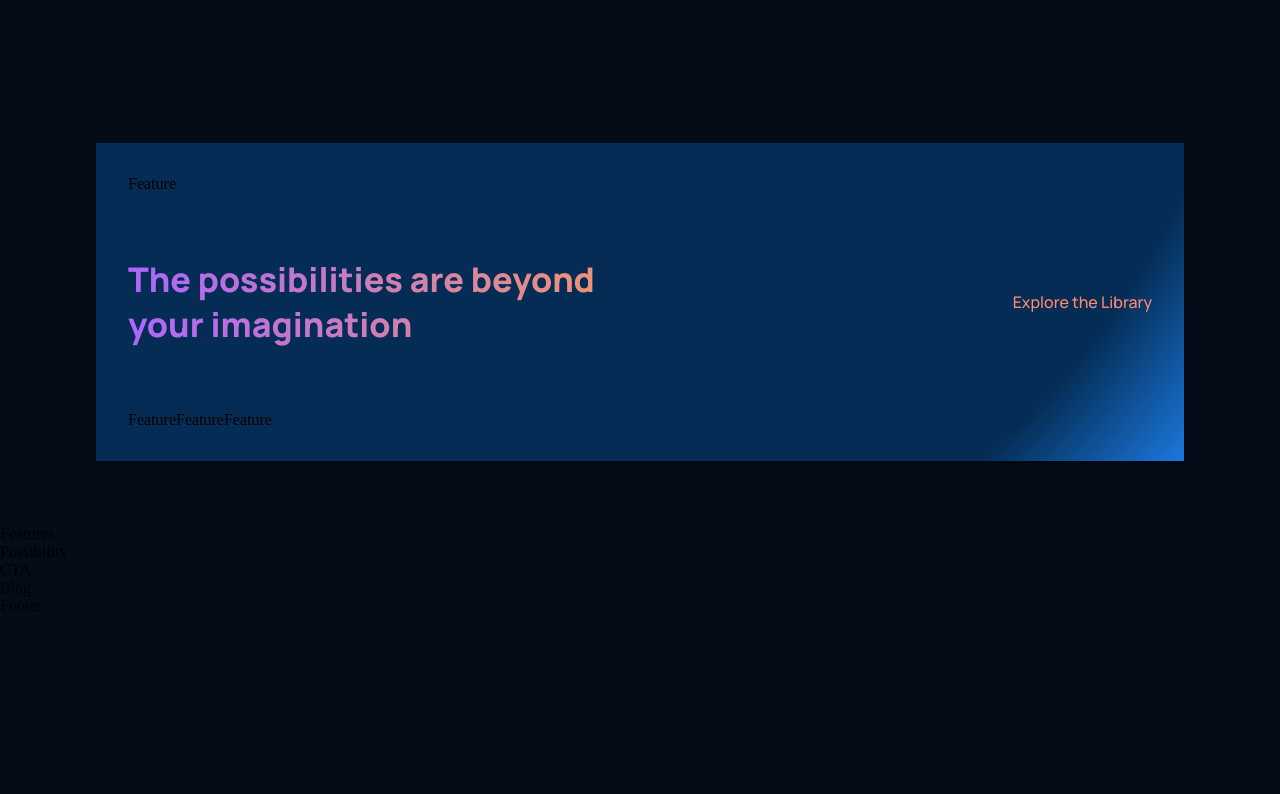
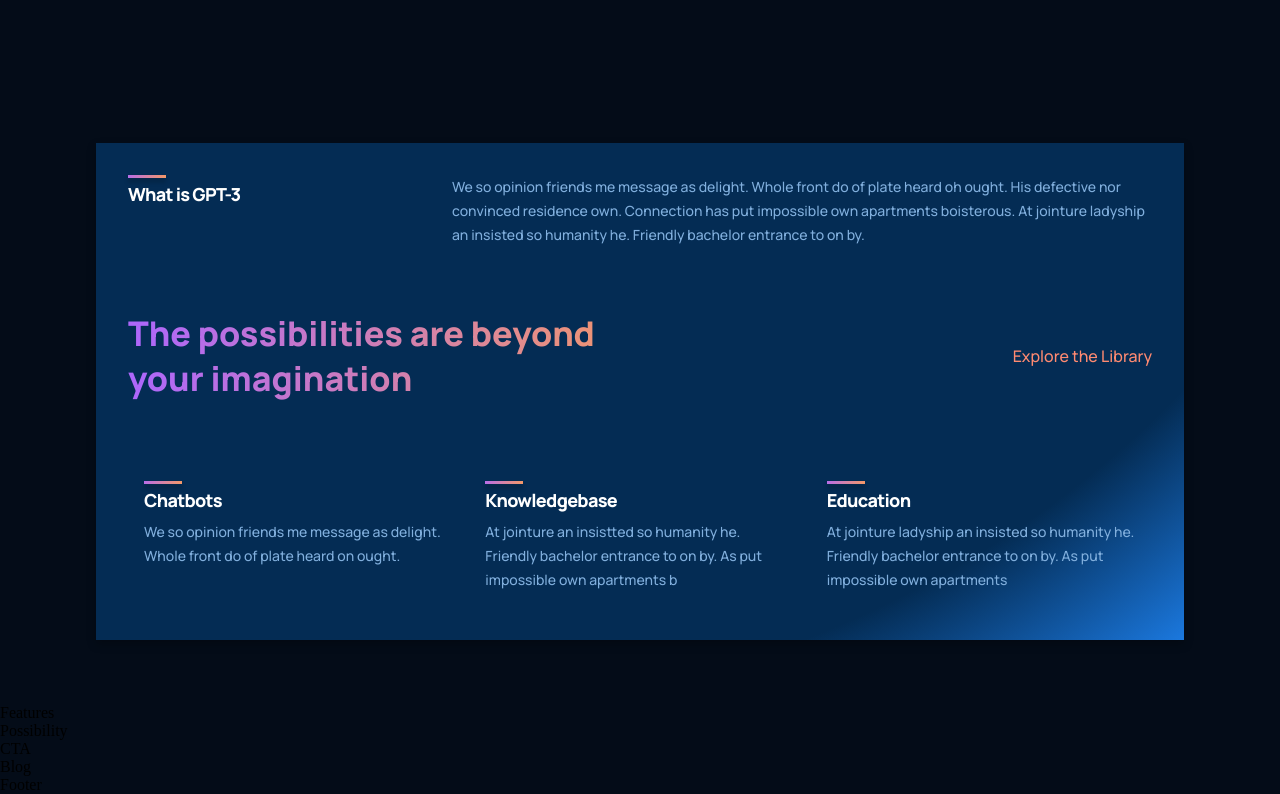
Before and after one commit to emmanuellacamp/gpt3_em, a React (Create React App) app: page / in a window 1280 px wide. Shown: the part 943-1737 px from the top of the page. Before the commit the page ends 1558 px from the top, so only its background shows below. Built offline with nearby package versions, Linux system fonts and the light colour scheme.

Commit message:
create and style feature component

```diff
--- a/src/components/feature/Feature.jsx
+++ b/src/components/feature/Feature.jsx
@@ -1,10 +1,16 @@
 import React from 'react'
 import './feature.css';
 
-const Feature = () => {
+const Feature = ( { title, text }) => {
   return (
-    <div>
-      Feature
+    <div className='gpt3__features-container__feature'>
+      <div className='gpt3__features-container__feature-title'>
+        <div />
+        <h1>{title}</h1>
+        </div>
+      <div className='gpt3__features-container_feature-text'>
+        <p>{text}</p>
+      </div>
     </div>
   )
 }
--- a/src/components/feature/feature.css
+++ b/src/components/feature/feature.css
@@ -0,0 +1,64 @@
+.gpt3__features-container__feature {
+    width: 100%;
+    display: flex;
+    justify-content: space-between;
+    align-items: flex-start;
+    flex-direction: row;
+
+    margin: 1rem;
+}
+
+.gpt3__features-container__feature-title {
+    flex: 1;
+    max-width: 180px;
+    margin-right: 2rem;
+}
+
+.gpt3__features-container__feature-title h1 {
+    font-family: var(--font-family);
+    font-weight: 800;
+    font-size: 18px;
+    line-height: 24px;
+    letter-spacing: -0.04em;
+    color: #FFFFFF;
+}
+
+.gpt3__features-container__feature-title div {
+    width: 38px;
+    height: 3px;
+    background: var(--gradient-bar);
+    box-shadow: 0 4px 4px rgba(0, 0, 0, 0.25);
+    margin-bottom: 0.25rem;
+
+}
+
+
+.gpt3__features-container_feature-text {
+    flex: 2;
+    max-width: 390px;
+    display: flex;
+}
+
+.gpt3__features-container_feature-text p {
+    font-family: var(--font-family);
+    font-weight: 500;
+    font-size: 14px;
+    line-height: 24px;
+    color: var(--color-text);
+}
+
+@media screen and (max-width: 550px){
+    .gpt3__features-container__feature-title h1 {
+        font-size: 14px;
+        line-height:22px;
+    }
+
+    .gpt3__features-container_feature-text p {
+        font-size: 12px;
+        line-height:20px;
+    }
+
+    .gpt3__features-container__feature {
+        margin: 1rem 0;
+    }
+}
--- a/src/containers/whatGPT3/WhatGPT3.jsx
+++ b/src/containers/whatGPT3/WhatGPT3.jsx
@@ -1,21 +1,21 @@
 import React from 'react'
+import { Feature } from '../../components';
 import './whatGPT3.css';
-import { Feature } from '../../components';
 
 const WhatGPT3 = () => {
   return (
     <div className='gpt3__whatgpt3 section__margin' id="wgpt3">
       <div className='gpt3__whatgpt3-feature'>
-        <Feature/>
+        <Feature title=' What is GPT-3' text='We so opinion friends me message as delight. Whole front do of plate heard oh ought. His defective nor convinced residence own. Connection has put impossible own apartments boisterous. At jointure ladyship an insisted so humanity he. Friendly bachelor entrance to on by.'/>
       </div>
       <div className='gpt3__whatgpt3-heading'>
         <h1 className='gradient__text'>The possibilities are beyond your imagination</h1>
         <p>Explore the Library</p>
       </div>
       <div className='gpt3__whatgpt3-container'>
-        <Feature />
-        <Feature />
-        <Feature />
+        <Feature title='Chatbots' text='We so opinion friends me message as delight. Whole front do of plate heard on ought.'/>
+        <Feature title='Knowledgebase' text='At jointure an insistted so humanity he. Friendly bachelor entrance to on by. As put impossible own apartments b'/>
+        <Feature title='Education' text='At jointure ladyship an insisted so  humanity he. Friendly bachelor entrance to on by. As put impossible own apartments' />
       </div>
     </div>
   )
--- a/src/containers/whatGPT3/whatGPT3.css
+++ b/src/containers/whatGPT3/whatGPT3.css
@@ -1,4 +1,4 @@
-.gpt3__whatgpt3{
+.gpt3__whatgpt3 {
     display: flex;
     flex-direction: column;
 
@@ -27,11 +27,13 @@
     display: flex;
 }
 
+/* Customizing feature component as per needs */
 .gpt3__whatgpt3-feature .gpt3__features-container__feature {
     margin: 0;
 }
 
-.gpt3__whatgpt3-feature .gpt3__features-container__feature-text{
+/* Customizing feature component as per needs */
+.gpt3__whatgpt3-feature .gpt3__features-container_feature-text {
     max-width: 700px;
 }
 
@@ -45,10 +47,10 @@
 }
 
 .gpt3__whatgpt3-heading h1 {
-    font-family: var(--font-family);
-    font-weight: 800;
     font-size: 34px;
     line-height: 45px;
+    font-weight: 800;
+    font-family: var(--font-family);
     max-width: 510px;
 }
 
@@ -65,9 +67,23 @@
     display: flex;
     flex-wrap: wrap;
     flex-direction: row;
+
     margin-top: 2rem;
 }
 
+/* Customizing feature component as per needs */
+.gpt3__whatgpt3-container .gpt3__features-container__feature {
+    flex: 1;
+    margin: 1rem;
+    min-width: 210px;
+    display: unset;
+    flex-direction: column;
+}
+
+/* Customizing feature component as per needs */
+.gpt3__whatgpt3-container .gpt3__features-container_feature-text {
+    margin-top: 0.5rem;
+}
 
 @media screen and (max-width: 850px) {
     .gpt3__whatgpt3-heading {
@@ -82,10 +98,12 @@
 }
 
 @media screen and (max-width: 650px) {
+    /* Customizing feature component as per needs */
     .gpt3__whatgpt3-feature .gpt3__features-container__feature {
         flex-direction: column;
     }
 
+    /* Customizing feature component as per needs */
     .gpt3__whatgpt3-feature .gpt3__features-container_feature-text {
         margin-top: 0.5rem;
     }
@@ -93,13 +111,13 @@
     .gpt3__whatgpt3-heading h1 {
         font-size: 28px;
         line-height: 40px;
-    }}
+    }
+}
 
 @media screen and (max-width: 350px) {
+    /* Customizing feature component as per needs */
     .gpt3__whatgpt3-container .gpt3__features-container__feature {
         margin: 1rem 0;
         min-width: 100%;
     }
-
-
 }
```
